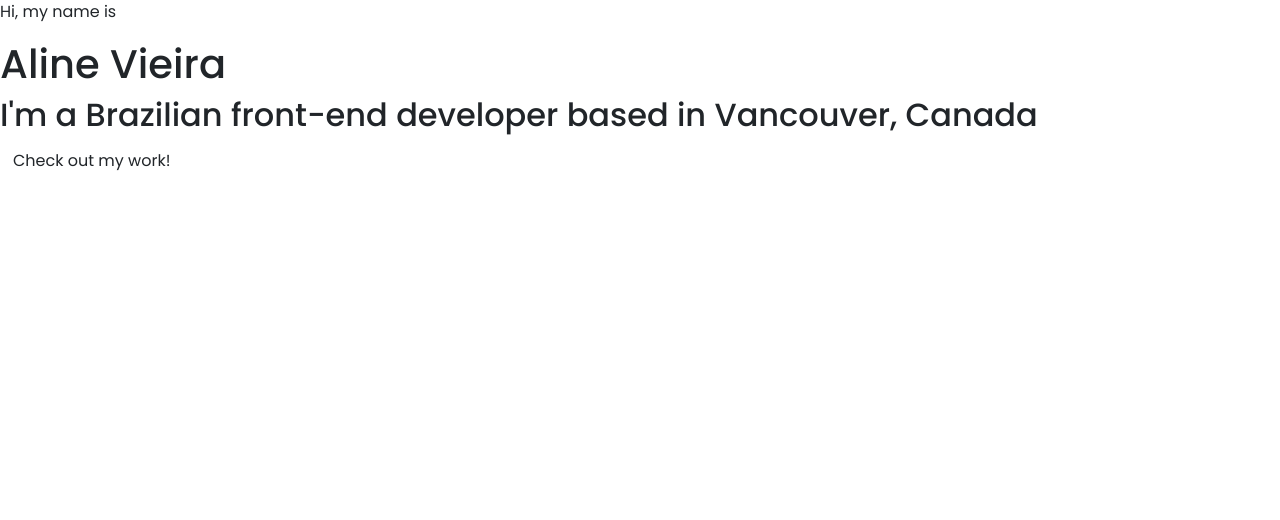
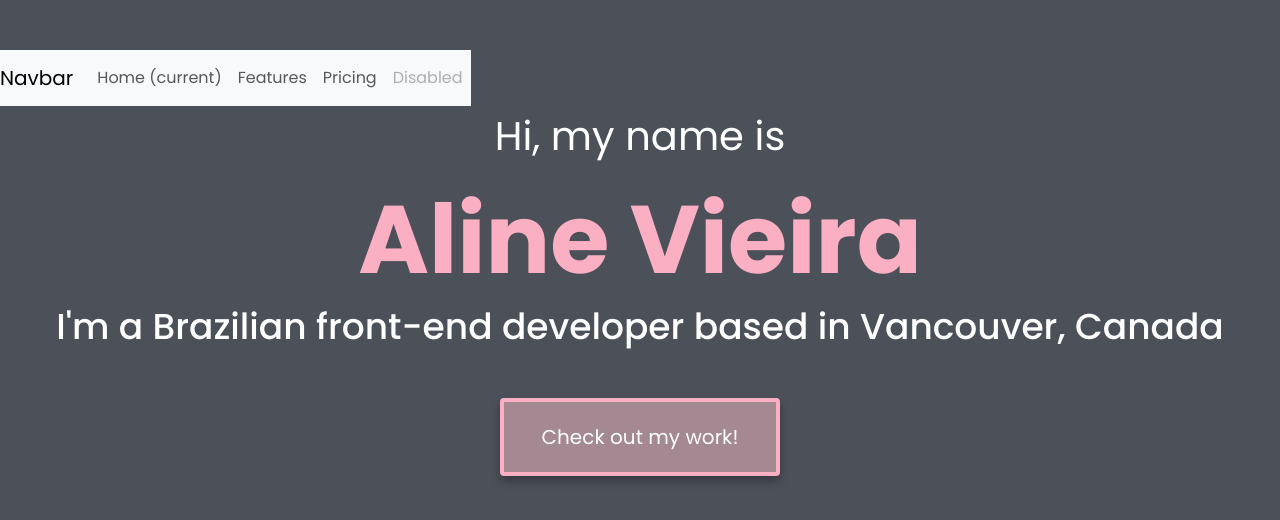
Before and after one commit to alinebsv/portfolio-project, a plain HTML site: page index.html in a window 1280 px wide. Drawn offline with nearby package versions, Linux system fonts and the light colour scheme.

Commit message:
Added navigation bar and CSS

```diff
--- a/index.html
+++ b/index.html
@@ -20,6 +20,40 @@
     <title>Aline Vieira's Portfolio</title>
   </head>
   <body>
+    <div class="nav">
+      <nav class="navbar navbar-expand-lg navbar-light bg-light">
+        <a class="navbar-brand" href="#">Navbar</a>
+        <button
+          class="navbar-toggler"
+          type="button"
+          data-toggle="collapse"
+          data-target="#navbarNav"
+          aria-controls="navbarNav"
+          aria-expanded="false"
+          aria-label="Toggle navigation"
+        >
+          <span class="navbar-toggler-icon"></span>
+        </button>
+        <div class="collapse navbar-collapse" id="navbarNav">
+          <ul class="navbar-nav">
+            <li class="nav-item active">
+              <a class="nav-link" href="#"
+                >Home <span class="sr-only">(current)</span></a
+              >
+            </li>
+            <li class="nav-item">
+              <a class="nav-link" href="#">Features</a>
+            </li>
+            <li class="nav-item">
+              <a class="nav-link" href="#">Pricing</a>
+            </li>
+            <li class="nav-item">
+              <a class="nav-link disabled" href="#">Disabled</a>
+            </li>
+          </ul>
+        </div>
+      </nav>
+    </div>
     <div class="homepage">
       <p>Hi, my name is</p>
       <h1>Aline Vieira</h1>
--- a/src/style.css
+++ b/src/style.css
@@ -1,3 +1,46 @@
+:root {
+  --background-color: #4c5058;
+  --main-color: #fbafc3;
+  --secondary-color: #a48892;
+}
+
 body {
   font-family: "Poppins", sans-serif;
+  background-color: var(--background-color);
+  margin: 50px 0;
 }
+
+p {
+  font-weight: medium;
+  font-size: 40px;
+  color: white;
+  text-align: center;
+}
+
+h1 {
+  font-weight: bold;
+  font-size: 96px;
+  color: var(--main-color);
+  text-align: center;
+}
+
+h2 {
+  font-weight: medium;
+  font-size: 36px;
+  color: white;
+  text-align: center;
+}
+
+.btn-main {
+  background-color: var(--secondary-color);
+  border: solid 4px var(--main-color);
+  border-radius: 4px;
+  color: white;
+  padding: 20px 10px;
+  box-shadow: 0 5px 10px rgba(0, 0, 0, 0.3);
+  display: block;
+  text-align: center;
+  margin: 50px 500px;
+  font-size: 20px;
+  font-weight: medium;
+}
```
